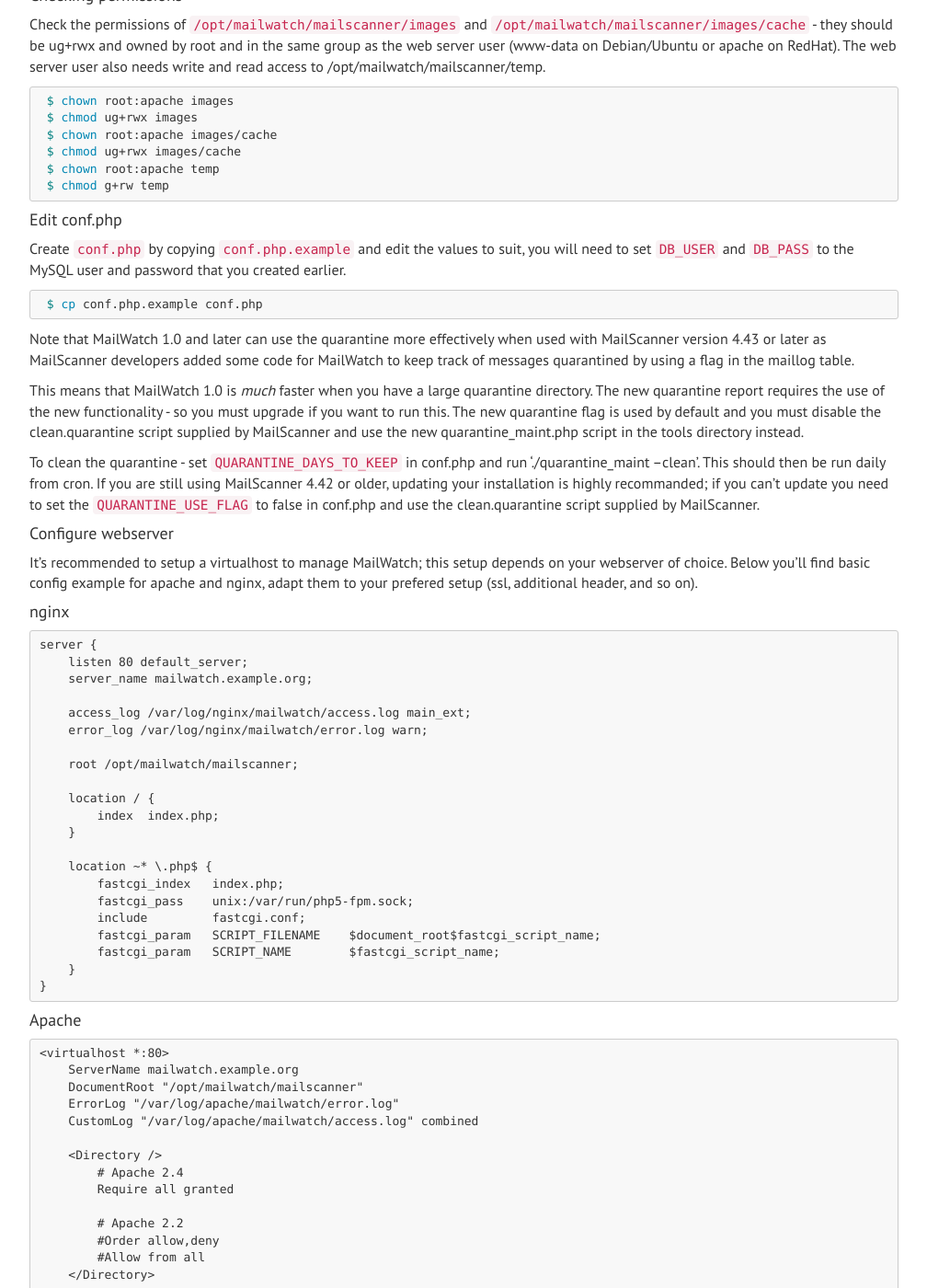
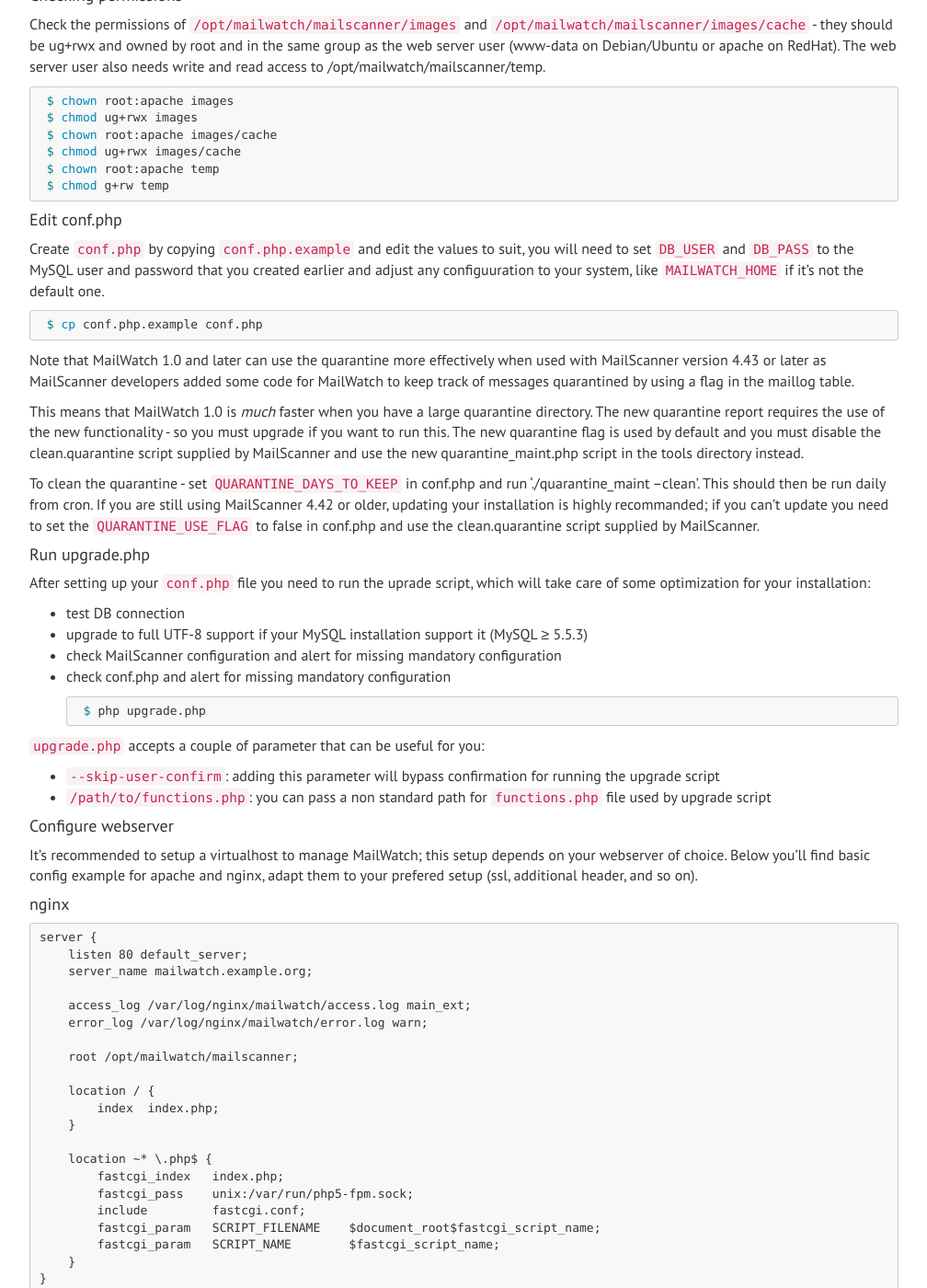
Before and after one commit to mailwatch/mailwatch-docs, a Jekyll site: the page built from _posts/2017-03-23-installing.md, in a window 1280 px wide and 1400 px high, scrolled down 2217 px. Shown: the whole window at 92% size, without its empty margins (233-1241 px from the left). Built offline with Jekyll 4.4.1, drawn with Linux system fonts in a browser that asks for light colours; nearby versions of some CDN libraries.

Commit message:
Expand install instruction including upgrade.php run

````diff
--- a/_posts/2017-03-23-installing.md
+++ b/_posts/2017-03-23-installing.md
@@ -133,7 +133,7 @@ Check the permissions of `/opt/mailwatch/mailscanner/images` and `/opt/mailwatch
 ```
 
 #### Edit conf.php
-Create `conf.php` by copying `conf.php.example` and edit the values to suit, you will need to set `DB_USER` and `DB_PASS` to the MySQL user and password that you created earlier.
+Create `conf.php` by copying `conf.php.example` and edit the values to suit, you will need to set `DB_USER` and `DB_PASS` to the MySQL user and password that you created earlier and adjust any configuuration to your system, like `MAILWATCH_HOME` if it's not the default one.
 
 ```shell
  $ cp conf.php.example conf.php
@@ -147,6 +147,23 @@ The new quarantine flag is used by default and you must disable the clean.quaran
 To clean the quarantine - set `QUARANTINE_DAYS_TO_KEEP` in conf.php and run './quarantine_maint --clean'.  This should then be run daily from cron.
 If you are still using MailScanner 4.42 or older, updating your installation is highly recommanded; if you can't update you need to set the `QUARANTINE_USE_FLAG` to false in conf.php and use the clean.quarantine script supplied by MailScanner.
 
+#### Run upgrade.php
+
+After setting up your `conf.php` file you need to run the uprade script, which will take care of some optimization for your installation:
+
+* test DB connection
+* upgrade to full UTF-8 support if your MySQL installation support it (MySQL ≥ 5.5.3)
+* check MailScanner configuration and alert for missing mandatory configuration
+* check conf.php and alert for missing mandatory configuration
+
+```shell
+ $ php upgrade.php
+```
+
+`upgrade.php` accepts a couple of parameter that can be useful for you:
+
+* `--skip-user-confirm`: adding this parameter will bypass confirmation for running the upgrade script
+* `/path/to/functions.php`: you can pass a non standard path for `functions.php` file used by upgrade script
 
 #### Configure webserver
 
````
